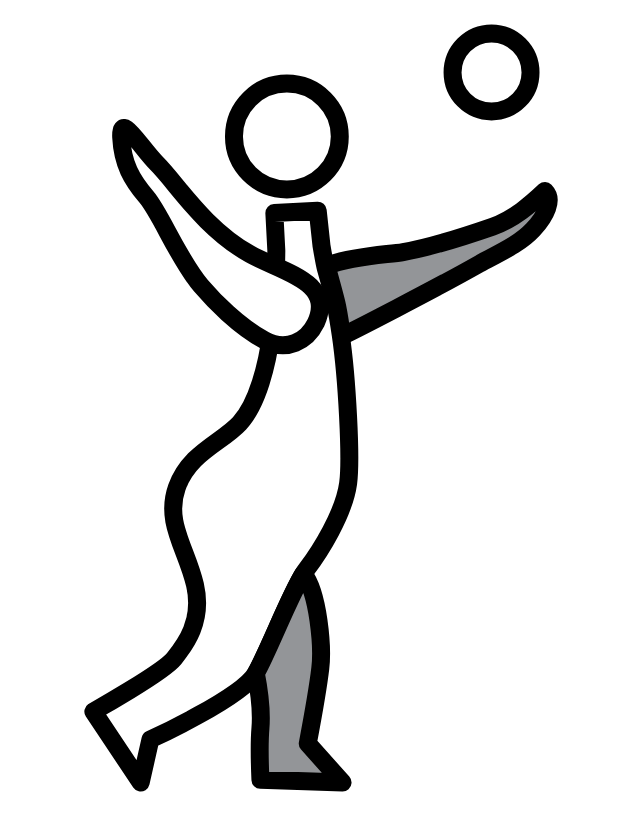
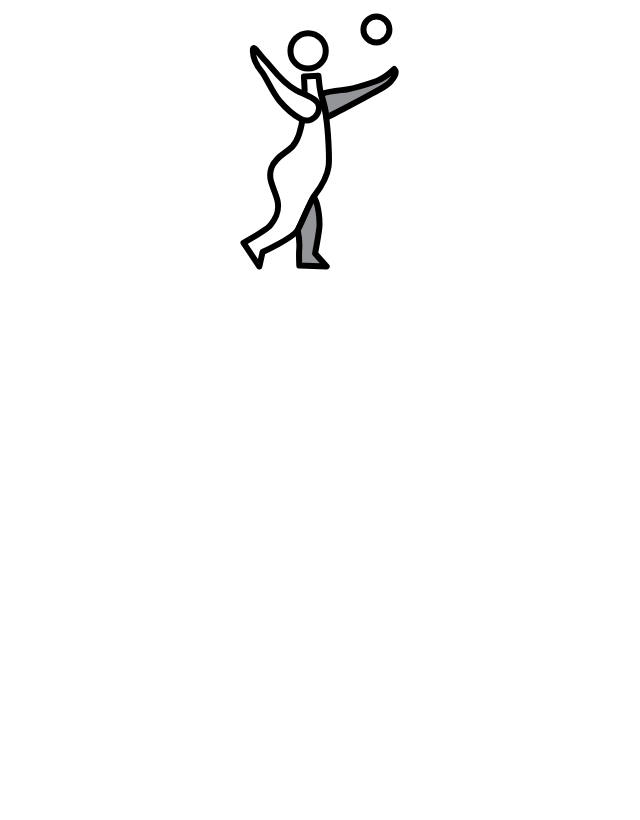
Before and after one commit to EBEREGIT/styling-svg-images, a plain HTML site: page index.html in a window 1280 px wide. Shown: the whole page, without its empty margins (322-962 px from the left). Drawn offline with Linux system fonts and the light colour scheme.

Commit message:
starter code finally ready

```diff
--- a/index.html
+++ b/index.html
@@ -15,8 +15,8 @@
         xmlns:xlink="http://www.w3.org/1999/xlink"
         x="0px"
         y="0px"
-        width="50%"
-        height="100vh"
+        width="167px"
+        height="267px"
         viewBox="0 -0.5 167 267"
         enable-background="new 0 -0.5 167 267"
         xml:space="preserve"
```
